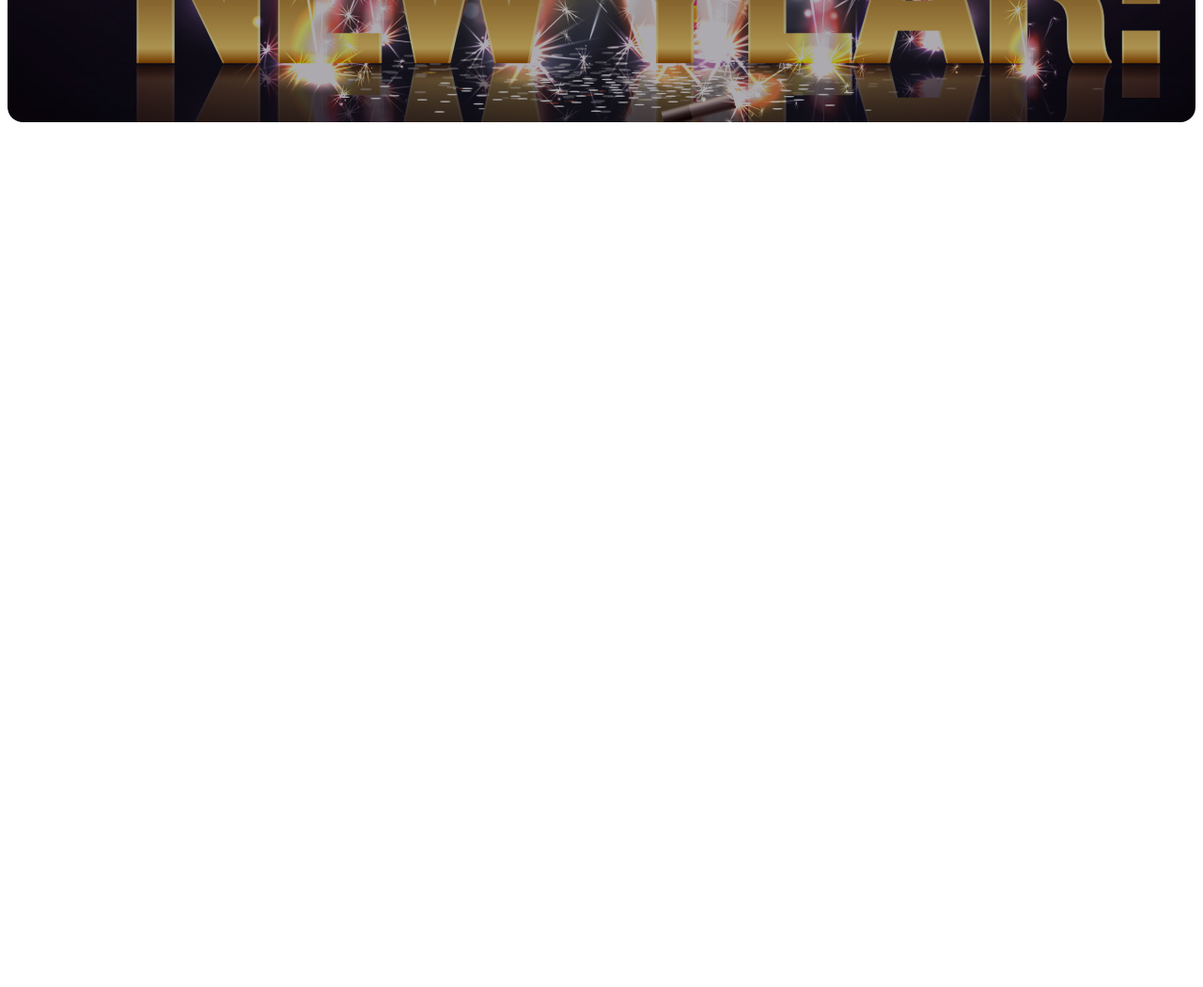
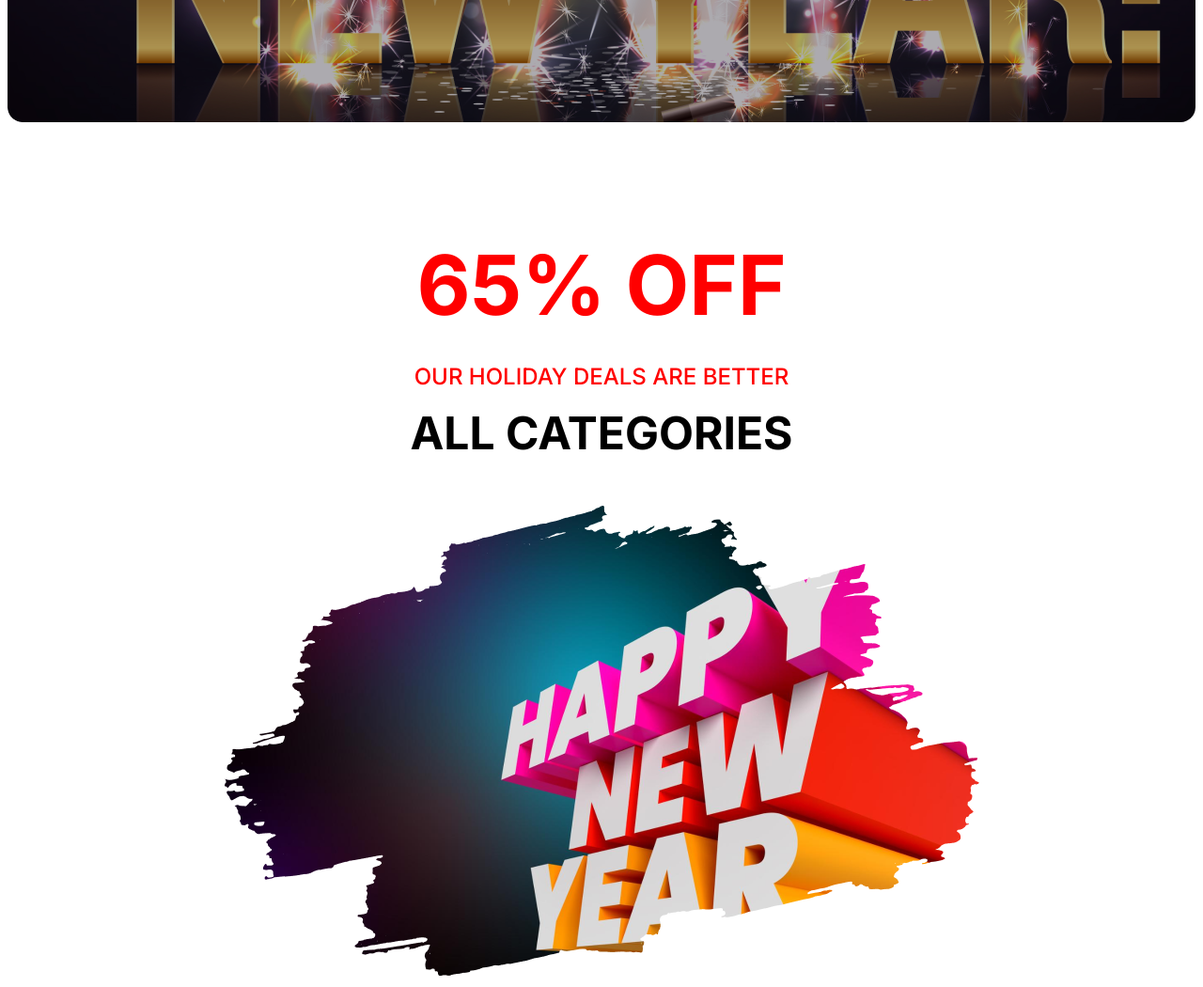
Before and after one commit to sajid4807/new-year-offer, a plain HTML site: page index.html in a window 1280 px wide. Shown: the part 500-1550 px from the top of the page at 94% size. Before the commit the page ends 800 px from the top, so only its background shows below. Drawn offline with Linux system fonts and the light colour scheme; a web font is replaced by a local one.

Commit message:
added off section code

```diff
--- a/css/style.css
+++ b/css/style.css
@@ -2,6 +2,16 @@
 main{
     max-width: 1320px;
     margin: 0 auto;
+}
+/* common styles */
+.text-center{
+    text-align: center;
+}
+.primary-color{
+    color: #FF0000;
+}
+.primary-font{
+    font-family:'Inter Medium', Arial, sans-serif;
 }
 /* banner styles */
 .banner{
@@ -11,9 +21,6 @@ main{
     background-blend-mode: multiply;
     border-radius: 16px;
     margin-top: 30px;
-}
-.primary-font{
-    font-family:'Inter Medium', Arial, sans-serif;
 }
 .banner-description{
     height: 600px;
@@ -37,3 +44,25 @@ main{
 .banner-description h4{
     margin: 0;
 }
+/* off styles */
+.off{
+    margin-top: 120px;
+}
+.off-title{
+    font-size: 88px;
+    font-weight: bold;
+    font-family: inter;
+    margin:0 0 30px 0;
+}
+.off-sub-title{
+    font-size: 24px;
+    font-family: inter;
+    font-weight: 500;
+    margin:0 0 16px 0;
+}
+.off h3{
+    font-family: inter;
+    font-weight: bold;
+    font-size: 48px;
+    margin: 0 0 48px 0;
+}
--- a/index.html
+++ b/index.html
@@ -19,6 +19,13 @@
                 <h4>Celebration</h4>
             </div>
          </section>
+        <!-- off start -->
+         <section class="off text-center">
+            <h2 class="primary-color off-title ">65% OFF</h2>
+            <p class="off-sub-title primary-color">OUR HOLIDAY DEALS ARE BETTER</p>
+            <h3>ALL CATEGORIES</h3>
+            <img src="images/New Year Photo.png" alt="">
+         </section>
     </main>
     <footer>
 
```
